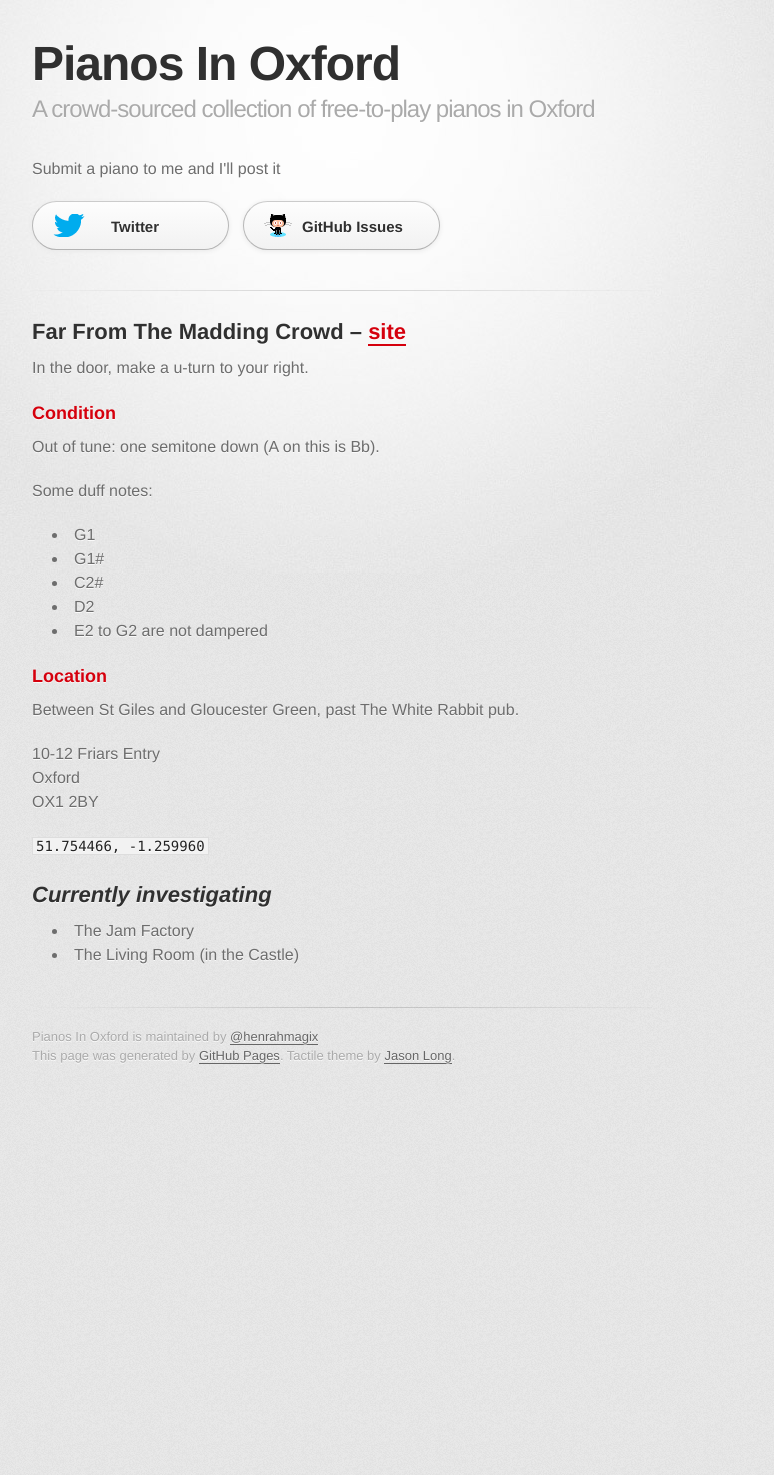
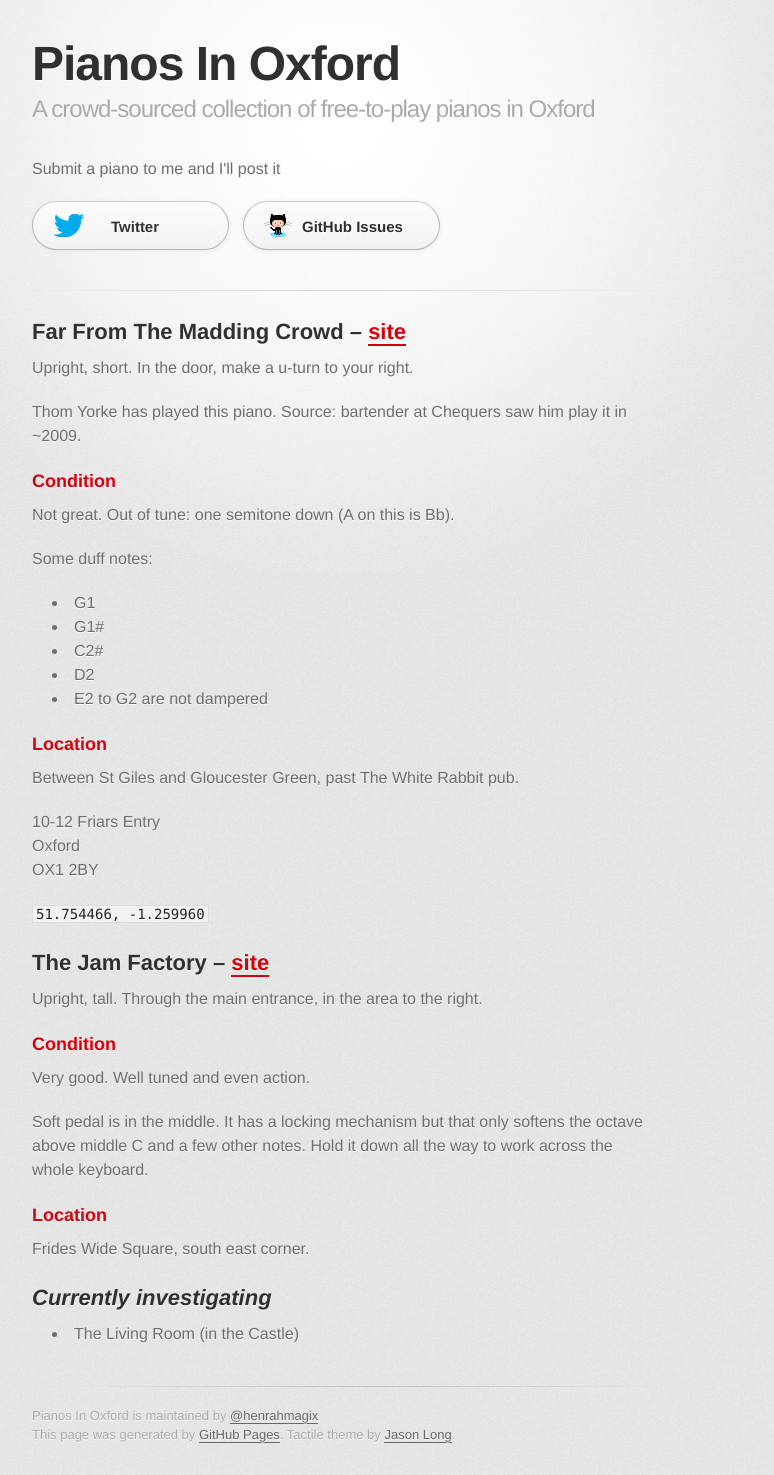
Before and after one commit to henrahmagix/pianosinoxford, a Jekyll site: the page built from index.md, in a window 1280 px wide. Shown: the whole page, without its empty margins (298-1072 px from the left). Built offline with Jekyll 4.4.1, drawn with Linux system fonts in a browser that asks for light colours; some web fonts are replaced; Markdown is read by kramdown in place of the engine named in the settings; before the commit the page ends 1096 px from its top, so only the background shows below that.

Commit message:
Update index.md

```diff
--- a/index.md
+++ b/index.md
@@ -4,11 +4,13 @@
 
 ## Far From The Madding Crowd – [site](http://www.maddingcrowd.co.uk/)
 
-In the door, make a u-turn to your right.
+Upright, short. In the door, make a u-turn to your right.
+
+Thom Yorke has played this piano. Source: bartender at Chequers saw him play it in ~2009.
 
 ### Condition
 
-Out of tune: one semitone down (A on this is Bb).
+Not great. Out of tune: one semitone down (A on this is Bb).
 
 Some duff notes:
 
@@ -28,7 +30,20 @@
 
 `51.754466, -1.259960`
 
+## The Jam Factory – [site](http://www.thejamfactoryoxford.com/)
+
+Upright, tall. Through the main entrance, in the area to the right.
+
+### Condition
+
+Very good. Well tuned and even action.
+
+Soft pedal is in the middle. It has a locking mechanism but that only softens the octave above middle C and a few other notes. Hold it down all the way to work across the whole keyboard.
+
+### Location
+
+Frides Wide Square, south east corner.
+
 ## *Currently investigating*
 
-- The Jam Factory
 - The Living Room (in the Castle)
```
